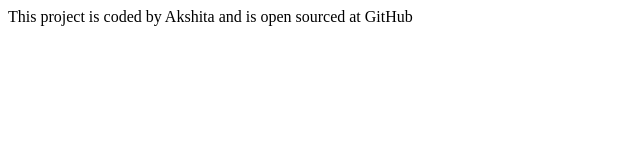
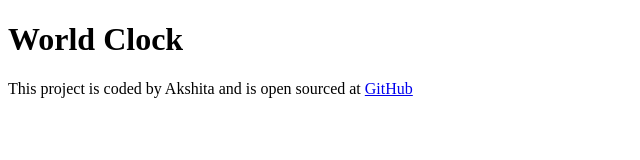
Before and after one commit to Akshita70305/World-Clock, a plain HTML site: page index.html in a window 1280 px wide. Shown: the whole page, without its empty margins (0-640 px from the left). Drawn offline with Linux system fonts and the light colour scheme.

Commit message:
Added GitHub Link to project

```diff
--- a/index.html
+++ b/index.html
@@ -1,13 +1,17 @@
 <!DOCTYPE html>
 <html lang="en">
-<head>
-    <meta charset="UTF-8">
-    <meta name="viewport" content="width=device-width, initial-scale=1.0">
-    <link rel="stylesheet" href="style.css">
+  <head>
+    <meta charset="UTF-8" />
+    <meta name="viewport" content="width=device-width, initial-scale=1.0" />
+    <link rel="stylesheet" href="style.css" />
     <title>World Clock</title>
-</head>
-<body>
-    <footer>This project is coded by Akshita and is open sourced at GitHub</footer>
+  </head>
+  <body>
+    <h1>World Clock</h1>
+    <footer>
+      This project is coded by Akshita and is open sourced at
+      <a href="https://github.com/Akshita70305/World-Clock">GitHub</a>
+    </footer>
     <script src="script.js"></script>
-</body>
+  </body>
 </html>
```
